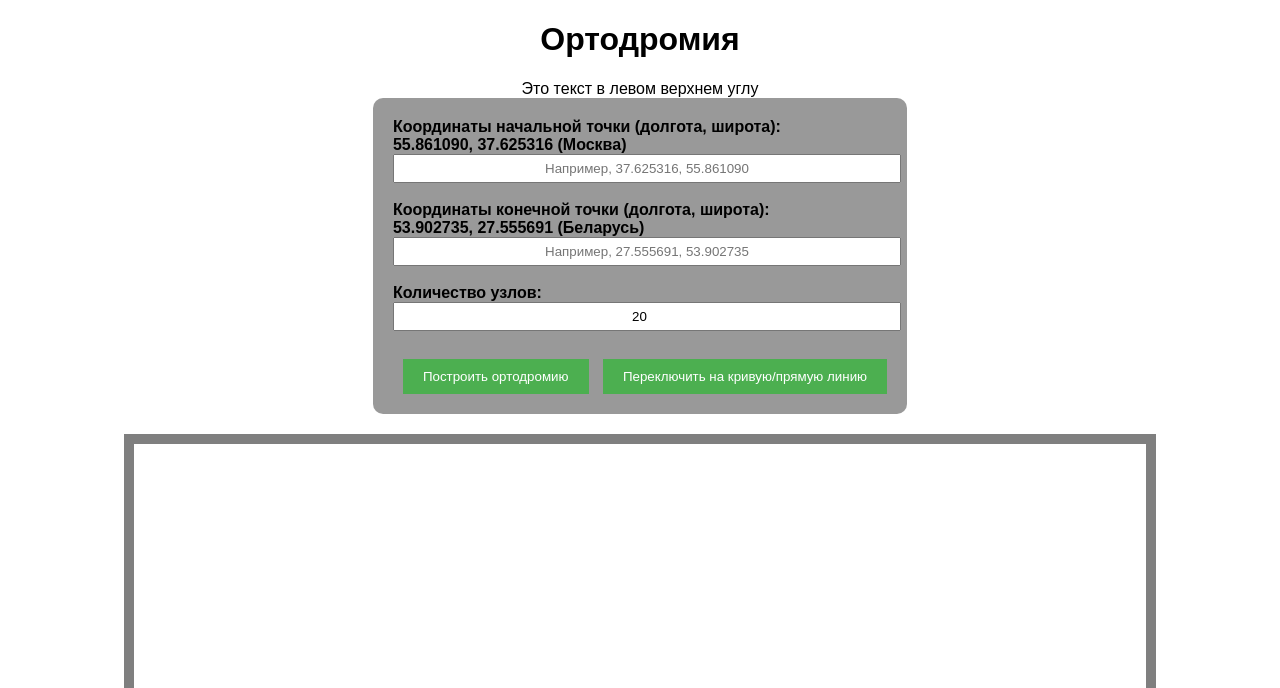
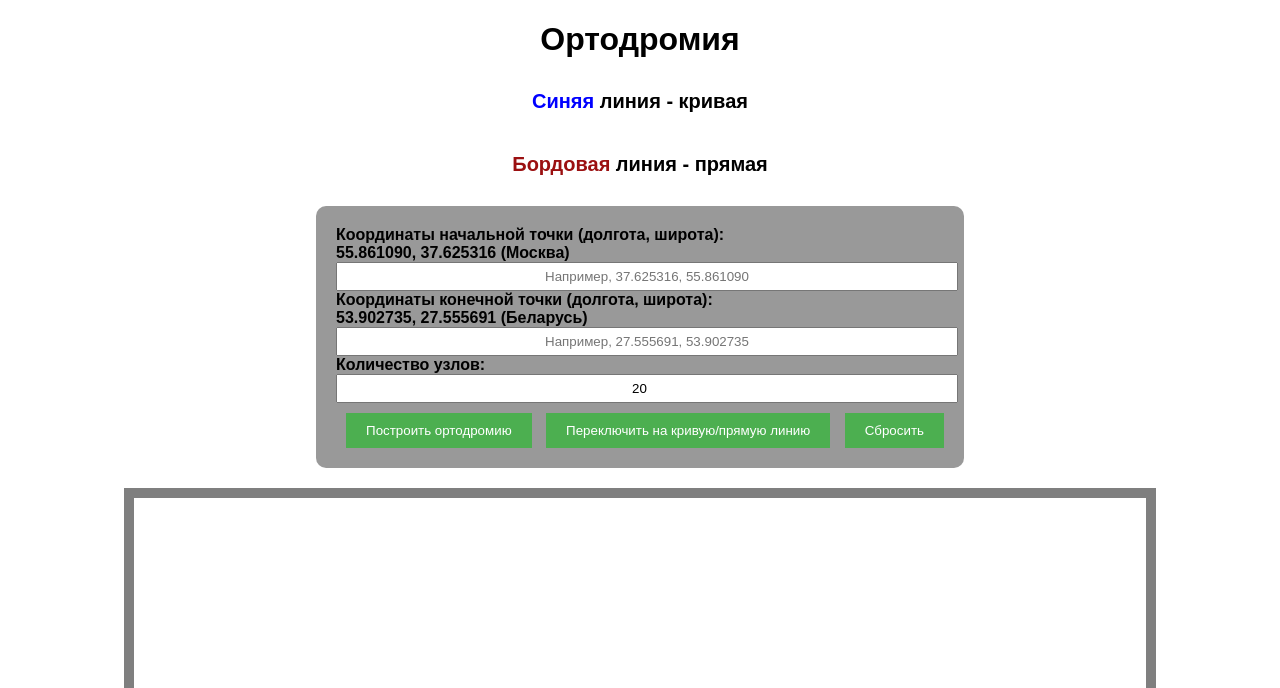
Before and after one commit to vadikbee/orthodromy, a Flask app: page / in a window 1280 px wide. Shown: the top 688 px of the page. Run offline with Flask 3, Linux system fonts and the light colour scheme.

Commit message:
+ кнопка + сброс + скалывание

```diff
--- a/templates/zad.html
+++ b/templates/zad.html
@@ -1,5 +1,5 @@
 <!DOCTYPE html>
-<html lang="en">
+<html lang="ru">
 <head>
     <meta charset="UTF-8">
     <meta name="viewport" content="width=device-width, initial-scale=1.0">
@@ -29,7 +29,7 @@
             border-radius: 10px;
         }
 
-        input {
+        input { //ввод
             display: block;
             margin: 10px 15;
             width: 100%;
@@ -46,10 +46,7 @@
             display: flex;
             justify-content: space-between;
             margin-top: 10px; /* Отступ между кнопками */
-
         }
-
-
 
         button { // настройки обеих кнопок
             width: auto;
@@ -59,7 +56,6 @@
             border: none;
             cursor: pointer;
             margin-left: 10px; /* Отступ слева */
-
         }
 
         button:hover {
@@ -67,16 +63,22 @@
         }
 
         #krivaya-text {
-            font-size: 16px;
+            font-size: 20px;
             color: black;
+            padding: 10px 20px;
         }
-
+        #krivaya2-text {
+            font-size: 20px;
+            color: black;
+            padding: 30px 20px;
+        }
     </style>
     <script src="https://api-maps.yandex.ru/2.1/?lang=ru_RU" type="text/javascript"></script>
 </head>
 <body>
     <h1>Ортодромия</h1>
-    <div id="krivaya-text">Это текст в левом верхнем углу</div>
+    <div id="krivaya-text"><label><span style="color: blue;">Синяя</span> линия - кривая</label></div>
+    <div id="krivaya2-text"><label><span style="color: rgb(155, 16, 17);">Бордовая</span> линия - прямая</label></div>
 
     <form id="form">
         <label>Координаты начальной точки (долгота, широта):<br>
@@ -88,24 +90,21 @@
         <input type="text" id="end_point" placeholder="Например, 27.555691, 53.902735"><br>
 
         <label>Количество узлов:</label>
-        <input type="number" id="num_nodes" value="20"><br> <!-- Увеличено количество узлов -->
+        <input type="number" id="num_nodes" value="20"><br>
 
         <div class="buttons">
-            <button type="submit" id="postroit">Построить ортодромию</button> <!--наши кнопки добавил id -->
+            <button type="submit" id="postroit">Построить ортодромию</button>
             <button type="button" id="toggle-curve">Переключить на кривую/прямую линию</button>
-
+            <button type="button" id="reset">Сбросить</button>
         </div>
     </form>
 
     <div id="map"></div>
 
-
     <script>
-
         ymaps.ready(init);
         var myMap, isOrthodrome = true, coords;
-
-
+        var startMarker, endMarker;
 
         function init() {
             myMap = new ymaps.Map("map", {
@@ -113,35 +112,68 @@
                 zoom: 5
             });
 
+            // Обработчик клика на карту
+            myMap.events.add('click', function (e) {
+                var coords = e.get('coords');
+                if (!startMarker) {
+                    addStartMarker(coords);
+                } else if (!endMarker) {
+                    addEndMarker(coords);
+                } else {
+                    alert("Уже установлены обе точки. Сбросьте, чтобы установить новые.");
+                }
+            });
+
             document.getElementById('form').addEventListener('submit', function (event) {
                 event.preventDefault();
                 buildRoute();
             });
 
-            document.getElementById('toggle-curve').addEventListener('click', function () { // !!!!!!!!!!!!!!!!!!!!!!!!!!!!!!!!!!!!!
+            document.getElementById('toggle-curve').addEventListener('click', function () {
                 isOrthodrome = !isOrthodrome;
                 buildRoute();
-                actionButton.disabled = false;
-            });
-            document.getElementById('postroit').addEventListener('click', function () {
-
-                 actionButton.disabled = false;
-                buildRoute();
-
             });
 
-
+            document.getElementById('reset').addEventListener('click', function () {
+                resetMap();
+            });
         }
 
-        function scaleText() { //работа с текстом
-            let textElement = document.getElementById('krivaya-text');
-            let width = window.innerWidth; // Получаем ширину окна
-            let newFontSize = width * 0.011; // Размер шрифта % от ширины окна
-            textElement.style.fontSize = newFontSize + 'px';
+        function addStartMarker(coords) {
+            // Удаляем старый начальный маркер, если он есть
+            if (startMarker) {
+                myMap.geoObjects.remove(startMarker);
+            }
+
+            // Создаем новый маркер для начальной точки и добавляем его на карту
+            startMarker = new ymaps.Placemark(coords, {
+                balloonContent: 'Начальная точка: ' + coords[1].toFixed(6) + ', ' + coords[0].toFixed(6)
+            }, {
+                preset: 'islands#icon',
+                iconColor: '#0095b6'
+            });
+
+            myMap.geoObjects.add(startMarker);
+            document.getElementById('start_point').value = coords[0].toFixed(6) + ', ' + coords[1].toFixed(6);
         }
-         scaleText();
-         window.addEventListener('resize', scaleText);
 
+        function addEndMarker(coords) {
+            // Удаляем старый конечный маркер, если он есть
+            if (endMarker) {
+                myMap.geoObjects.remove(endMarker);
+            }
+
+            // Создаем новый маркер для конечной точки и добавляем его на карту
+            endMarker = new ymaps.Placemark(coords, {
+                balloonContent: 'Конечная точка: ' + coords[1].toFixed(6) + ', ' + coords[0].toFixed(6)
+            }, {
+                preset: 'islands#icon',
+                iconColor: '#ff0000'
+            });
+
+            myMap.geoObjects.add(endMarker);
+            document.getElementById('end_point').value = coords[0].toFixed(6) + ', ' + coords[1].toFixed(6);
+        }
 
         function buildRoute() {
             var startPoint = document.getElementById('start_point').value.split(',').map(Number).reverse();
@@ -169,7 +201,7 @@
                 body: JSON.stringify({
                     start_point: startPoint,
                     end_point: endPoint,
-                    num_nodes: numNodes + 20,  // Увеличение количества узлов для большей кривизны
+                    num_nodes: numNodes,
                     orthodrome: isOrthodrome
                 })
             })
@@ -186,15 +218,19 @@
 
                 myMap.geoObjects.add(polyline);
                 myMap.setBounds(polyline.getBounds(), { checkZoomRange: true });
-
-
             })
             .catch(error => console.error('Ошибка:', error));
         }
 
-    document.getElementById('krivaya-text').style.textAlign = 'left';
-
+        function resetMap() {
+            myMap.geoObjects.removeAll();
+            startMarker = null;
+            endMarker = null;
+            document.getElementById('start_point').value = '';
+            document.getElementById('end_point').value = '';
+            document.getElementById('num_nodes').value = '20';
+            isOrthodrome = true; // Сбрасываем кривая/прямая к кривой
+        }
     </script>
-
 </body>
 </html>
```
